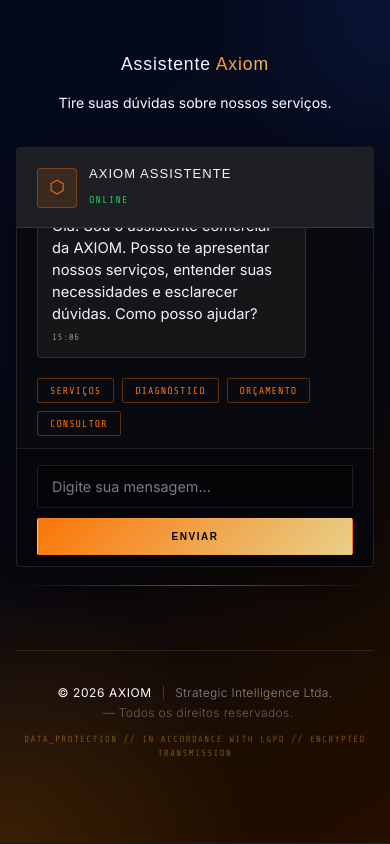
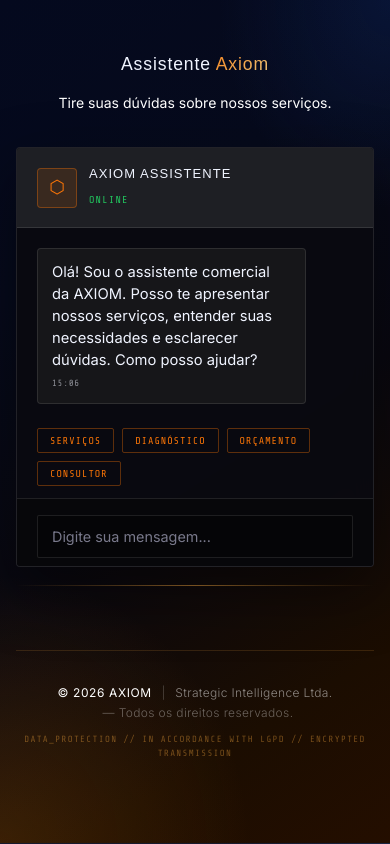
Before and after one commit to Brutomemo/page-axiom, a plain HTML site: page index.html in a window 390 px wide. Shown: the part 7535-8379 px from the top of the page. Drawn offline with nearby package versions, Linux system fonts and the light colour scheme; a script that the page names is missing; a web font is replaced by a local one.

Commit message:
Add files via upload

```diff
--- a/index.html
+++ b/index.html
@@ -147,23 +147,22 @@
         height: auto !important;
         min-height: 100vh;
         overflow: visible !important;
-        padding-top: 0px !important;   /* Remove qualquer margem externa superior */
+        padding-top: 0px !important;
       }
       #assistente .slide-container--center {
         height: auto !important;
         overflow: visible !important;
-        padding: 10px 12px 40px !important; /* 💡 Reduzido o topo de 40px para 10px e base para 40px */
+        padding: 10px 12px 40px !important;
       }
       #assistente .contato-content {
         max-width: 100%;
       }
       #assistente .chatbot-messages {
-        height: 240px !important;       /* Calibração fina para caber tudo na mesma tela */
-        max-height: 240px !important;
-        min-height: 180px !important;
+        height: 420px !important;       /* 💡 Aumentado de 240px para 420px */
+        max-height: 420px !important;   /* 💡 Aumentado de 240px para 420px */
+        min-height: 250px !important;
       }
     }
-
     /* mobile pequeno ≤ 480px */
     @media (max-width: 480px) {
       #assistente {
@@ -174,12 +173,12 @@
       #assistente .slide-container--center {
         height: auto !important;
         overflow: visible !important;
-        padding: 5px 6px 30px !important; /* 💡 Topo mínimo de 5px e base 30px para maximizar a área útil */
+        padding: 5px 6px 30px !important;
       }
       #assistente .chatbot-messages {
-        height: 190px !important;       /* Compactação necessária para a barra de digitação subir */
-        max-height: 190px !important;
-        min-height: 150px !important;
+        height: 360px !important;       /* 💡 Aumentado de 190px para 360px */
+        max-height: 360px !important;   /* 💡 Aumentado de 190px para 360px */
+        min-height: 200px !important;
       }
     }
   </style>
```
